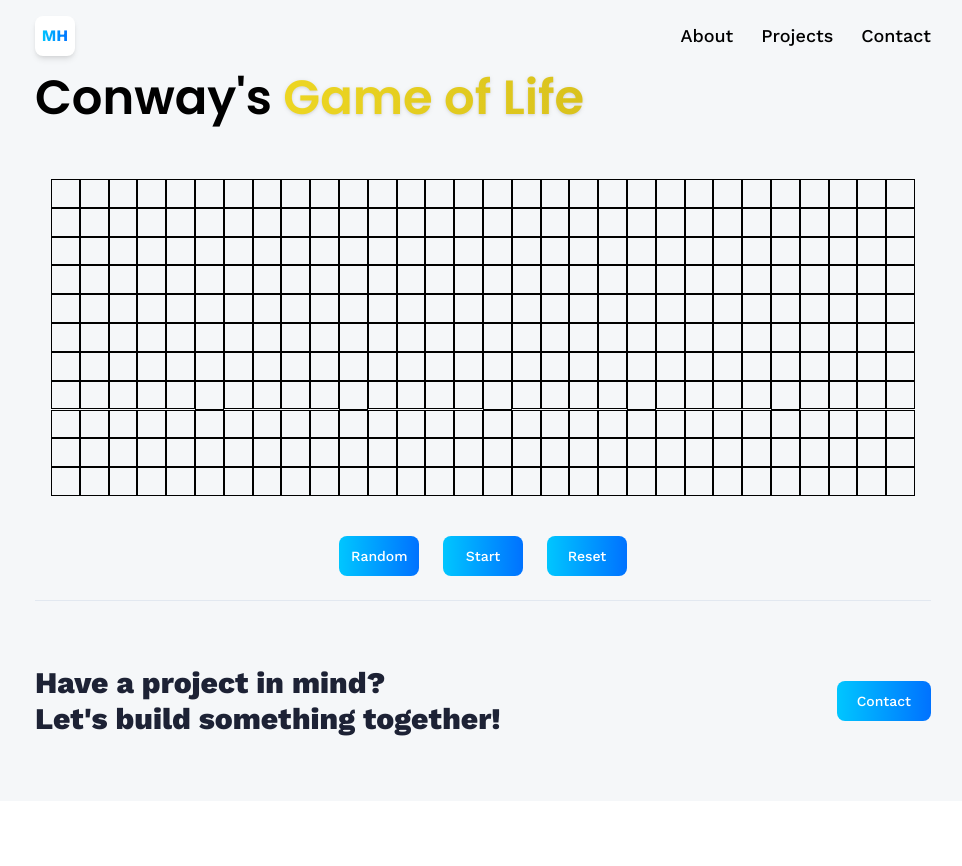
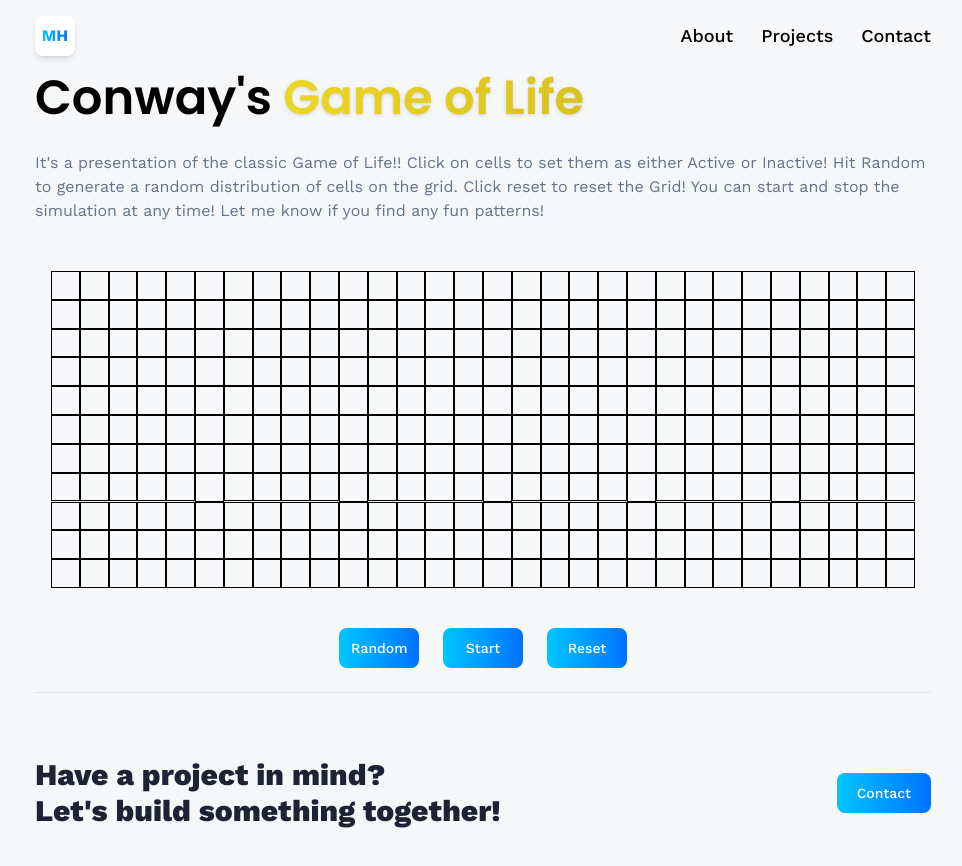
Before and after one commit to Bonzaii1/3D_Portfolio, a React (Vite) app: page /GOL in a window 1280 px wide. Shown: the top 866 px of the page, without its empty margins (157-1119 px from the left). Before the commit the page ends 801 px from the top, so only its background shows below. Built offline with nearby package versions, Linux system fonts and the light colour scheme.

Commit message:
Adding a desc to GOL page

```diff
--- a/src/ProjectPages/GOL.jsx
+++ b/src/ProjectPages/GOL.jsx
@@ -93,6 +93,12 @@ const GOL = () => {
                 Conway's <span className='yellow-gradient_text font-semibold drop-shadow'>Game of Life</span>
             </h1>
 
+            <div className='mt-5 flex flex-col gap-3 text-slate-500'>
+                <p>
+                    It's a presentation of the classic Game of Life!! Click on cells to set them as either Active or Inactive! Hit Random to generate a random distribution of cells on the grid. Click reset to reset the Grid! You can start and stop the simulation at any time! Let me know if you find any fun patterns!
+                </p>
+            </div>
+
             <div className='w-full h-full mt-8 p-4 flex flex-col'>
                 <div className="grid lg:grid-cols-max md:grid-cols-12 sm:grid-cols-5">
                     {Array.from({ length: numRows }).map((_, rowIndex) => (
```
